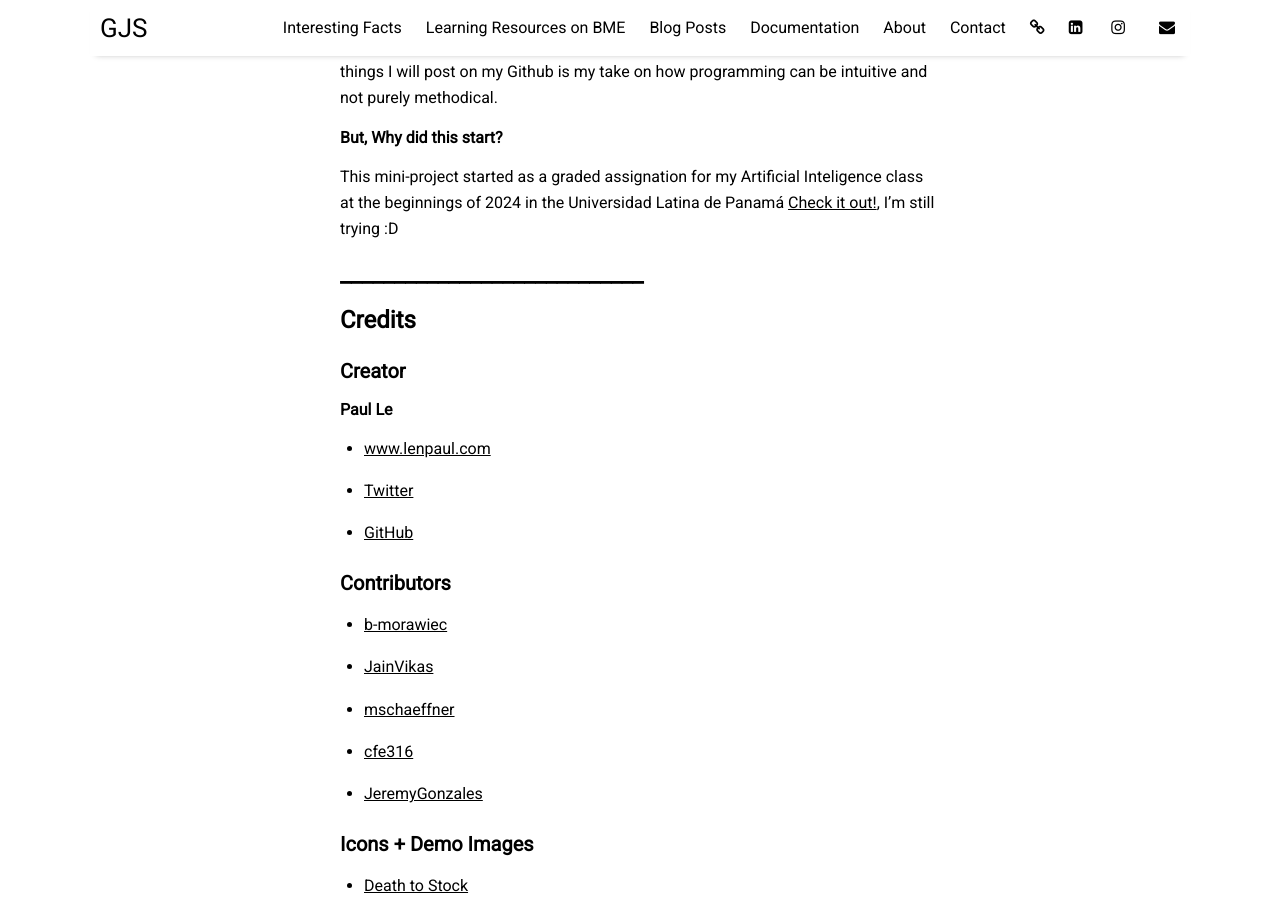
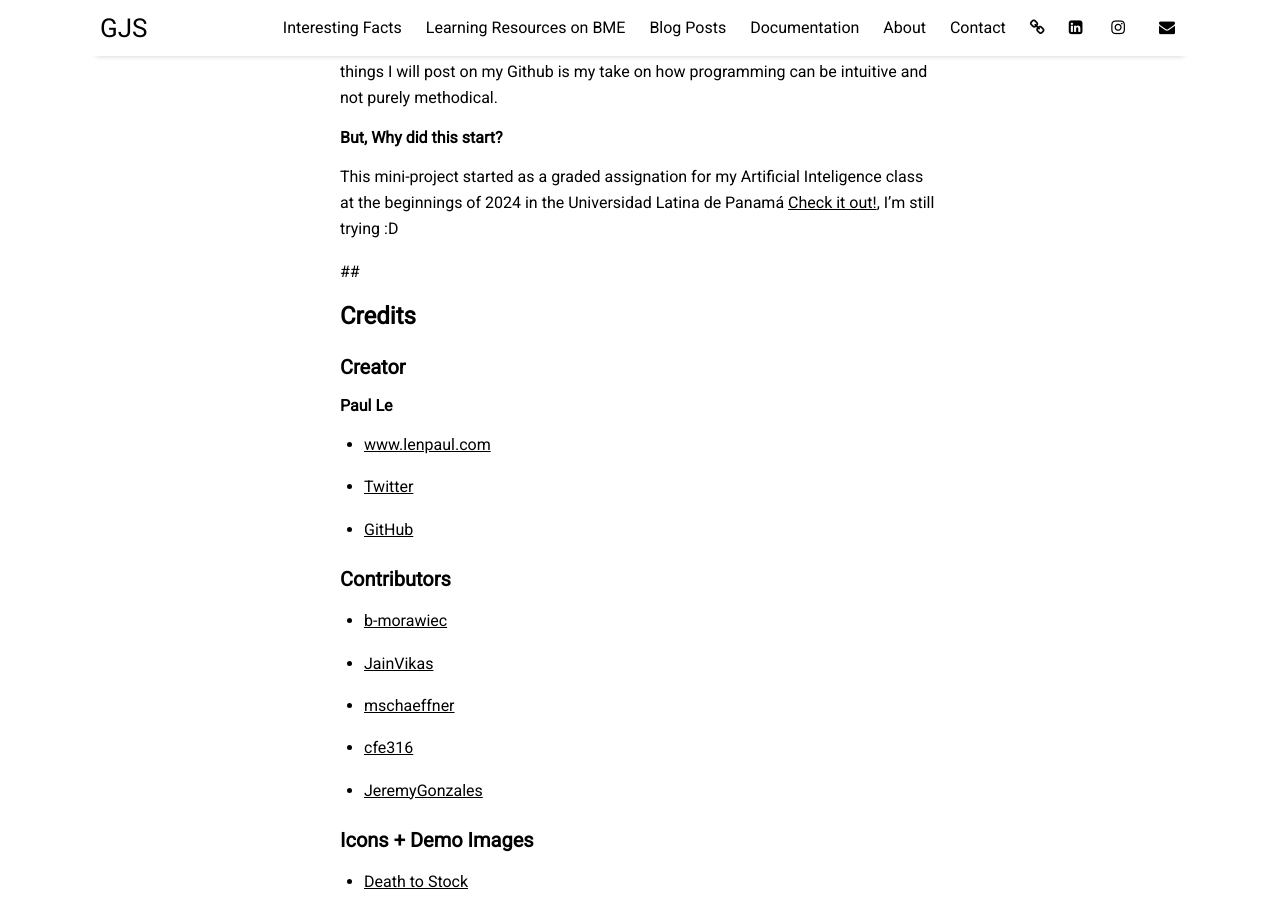
Before and after one commit to GJSayas/GJSayas.github.io, a Jekyll site: the page built from _posts/2024-01-20-getting-started.md, in a window 1280 px wide and 900 px high, scrolled down 945 px. Built offline with Jekyll 4.4.1, drawn with Linux system fonts in a browser that asks for light colours; nearby versions of some CDN libraries.

```diff
--- a/_posts/2024-01-20-getting-started.md
+++ b/_posts/2024-01-20-getting-started.md
@@ -20,7 +20,7 @@ I have studied programming before, but the creation of this website surely took
 This mini-project started as a graded assignation for my Artificial Inteligence class at the beginnings of 2024 in the Universidad Latina de Panamá [Check it out!](https://www.ulatina.edu.pa/), I'm still trying :D
 
 
-## ________________________________________________________________________________
+##
 
 ## Credits
 
```
